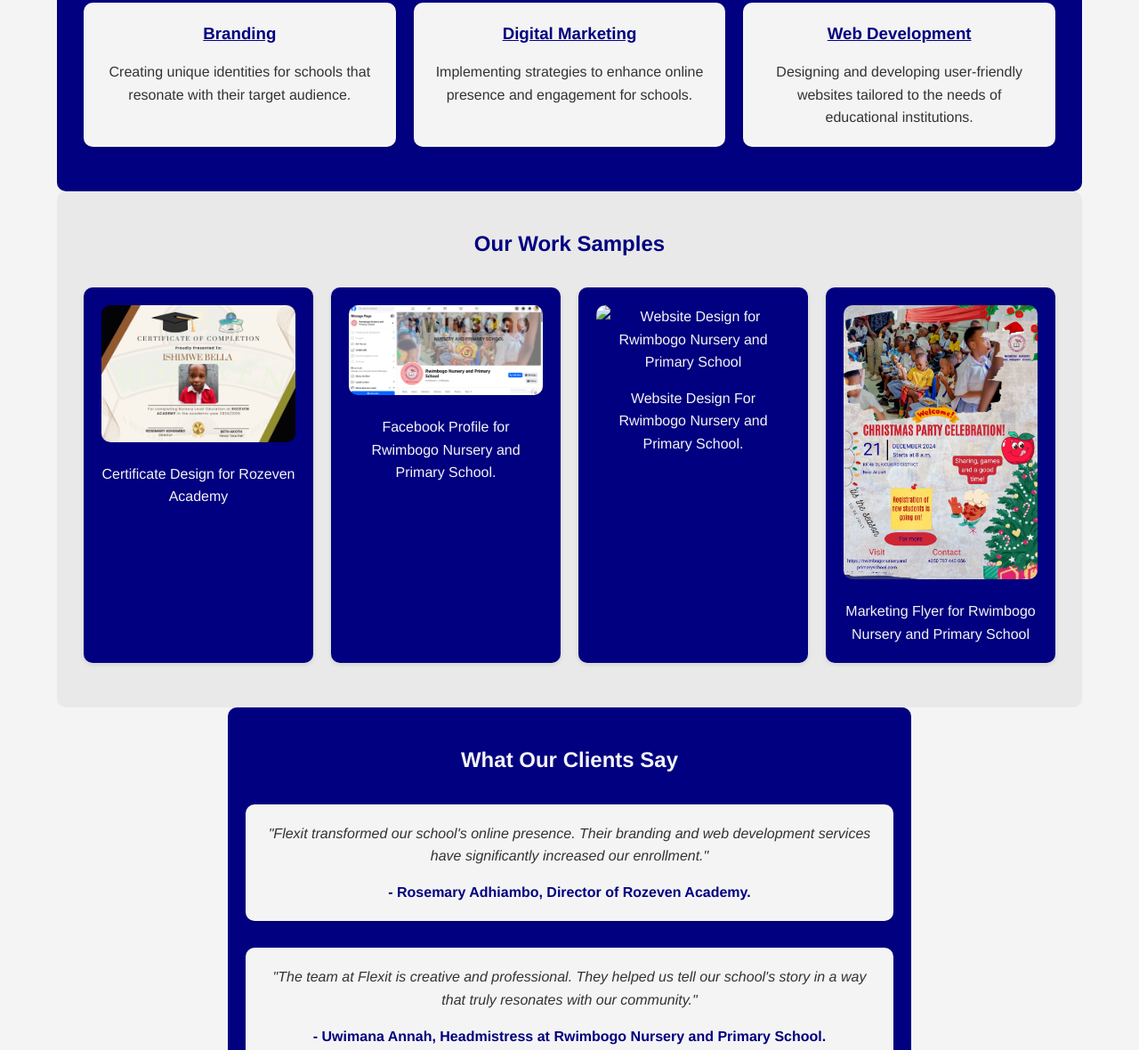
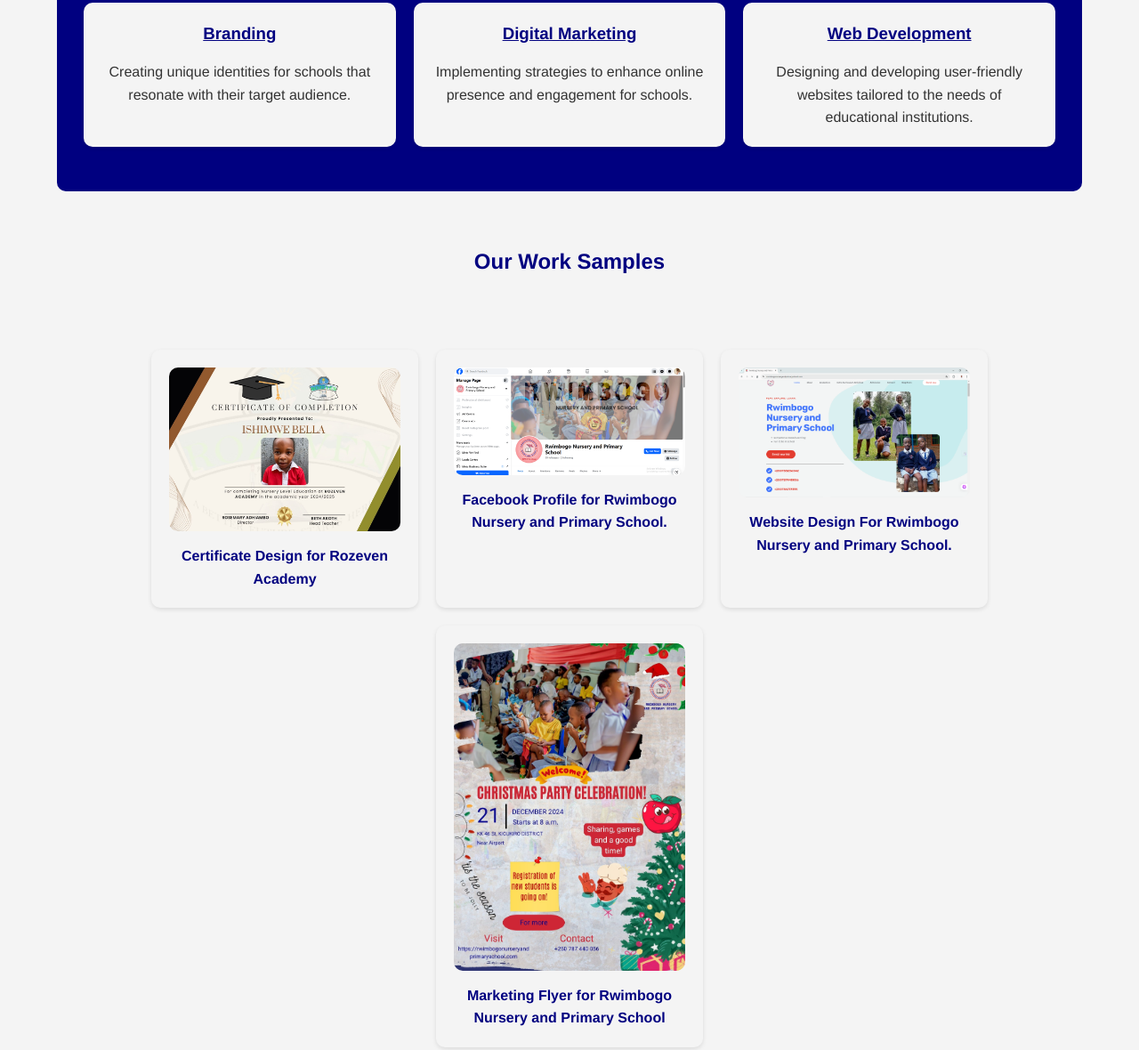
Before and after one commit to steve-biko-jpg/flexit, a plain HTML site: page index.html in a window 1280 px wide. Shown: the part 1473-2653 px from the top of the page at 89% size. Drawn offline with Linux system fonts and the light colour scheme.

Commit message:
Updated some things. Today I can't specify as I am tired

```diff
--- a/index.html
+++ b/index.html
@@ -44,10 +44,9 @@
                 <p>Designing and developing user-friendly websites tailored to the needs of educational institutions.</p>
             </div>
         </section>
-        <section class="portfolio">
-            <!--Portfolio Carousel-->
+        <section class="portfolio-section">
             <h2>Our Work Samples</h2>
-            <div class="portfolio-gallery">
+            <div class="portfolio-items">
                 <div class="portfolio-item">
                     <img src="media/certificate of appreciation.jpg" alt="Rozeven Certificate Project">
                     <p>Certificate Design for Rozeven Academy</p>
@@ -57,7 +56,7 @@
                     <p>Facebook Profile for Rwimbogo Nursery and Primary School.</p>
                 </div>
                 <div class="portfolio-item">
-                    <img src="" alt="Website Design for Rwimbogo Nursery and Primary School">
+                    <img src="media/website.png" alt="Website Design for Rwimbogo Nursery and Primary School">
                     <p>Website Design For Rwimbogo Nursery and Primary School.</p>
                 </div>
                 <div class="portfolio-item">
@@ -65,6 +64,7 @@
                     <p>Marketing Flyer for Rwimbogo Nursery and Primary School</p>
                 </div>
             </div>
+
         </section>
         <section class="testimonials">
             <h2>What Our Clients Say</h2>
@@ -84,7 +84,6 @@
         </section>
     </main>
     <div data-include="footer.html"></div>
-    <script src="script.js"></script>
 </body>
 
 </html>
--- a/script.js
+++ b/script.js
@@ -1,9 +1,9 @@
-document.addEventListener('DOMContentLoaded', function() {
+document.addEventListener('DOMContentLoaded', function () {
     const hamburger = document.querySelector('.hamburger');
     const navMenu = document.querySelector('.nav-menu ul');
 
     if (hamburger && navMenu) {
-                hamburger.addEventListener('click', function() {
+        hamburger.addEventListener('click', function () {
             navMenu.classList.toggle('active');
             hamburger.classList.toggle('active');
         });
--- a/styles.css
+++ b/styles.css
@@ -85,7 +85,7 @@ h3 {
 }
 
 /*Hero Section*/
-.hero {
+.hero, .about-page-hero, .services-page-hero, .portfolio-hero {
     position: relative;
     top: 0;
     background-image: url("media/background-image.jpg");
@@ -94,7 +94,7 @@ h3 {
     height: 100vh;
     text-align: center;
 }
-.hero-content {
+.hero-content, .about-page-hero-content, .services-page-hero-content, .portfolio-hero-content {
     position: relative;
     top: 50%;
     transform: translateY(-50%);
@@ -150,6 +150,7 @@ h3 {
 }
 
 .service-card {
+    min-width: 20%;
     background-color: var(--background-color);
     border-radius: 10px;
     box-shadow: 0 2px 5px rgba(0, 0, 0, 0.1);
@@ -162,39 +163,42 @@ h3 {
     transform: translateY(-10px);
     box-shadow: 0 4px 15px rgba(0, 0, 0, 0.2);
 }
-.portfolio {
+.portfolio-items {
+    padding: 60px 20px;
+    text-align: center;
     display: flex;
-    flex-direction:column;
-    width: 90%;
-    margin: 0 auto;
-    padding: 40px 20px;
-    border-radius: 10px;
-    background-color: rgb(233, 233, 233);
+    flex-wrap: wrap;
+    justify-content: center;
+    gap: 20px;
 }
-.portfolio-gallery {
-    display: flex;
+.portfolio-section h2 {
+    color: var(--primary-color);
+    margin-bottom: 20px;
 }
 .portfolio-item {
-    background-color: var(--primary-color);
+    background-color: var(--background-color);
     border-radius: 10px;
     box-shadow: 0 2px 5px rgba(0, 0, 0, 0.1);
     padding: 20px;
-    margin: 10px;
-    flex: 1;
+    width: 300px;
     transition: transform 0.3s ease, box-shadow 0.3s ease;
 }
 .portfolio-item:hover {
     transform: translateY(-10px);
     box-shadow: 0 4px 15px rgba(0, 0, 0, 0.2);
 }
-.portfolio img {
+.portfolio-item img {
     max-width: 100%;
     height: auto;
     border-radius: 10px;
     margin-bottom: 15px;
+    display: block;
+
 }
-.portfolio-item p, .portfolio-item img[alt] {
-    color: var(--background-color);
+.portfolio-item p {
+    font-weight: bold;
+    color: var(--primary-color);
+    vertical-align: bottom;
 }
 .testimonials {
     background-color: var(--primary-color);
@@ -230,6 +234,8 @@ h3 {
 .testimonial-card p {
     font-style: italic;
 }
+
+/*About Page*/
 
 
 /*Footer Styling*/
```
Also changed, not shown: media/website.png (added). Lines whose indentation alone changed are shown as unchanged.
